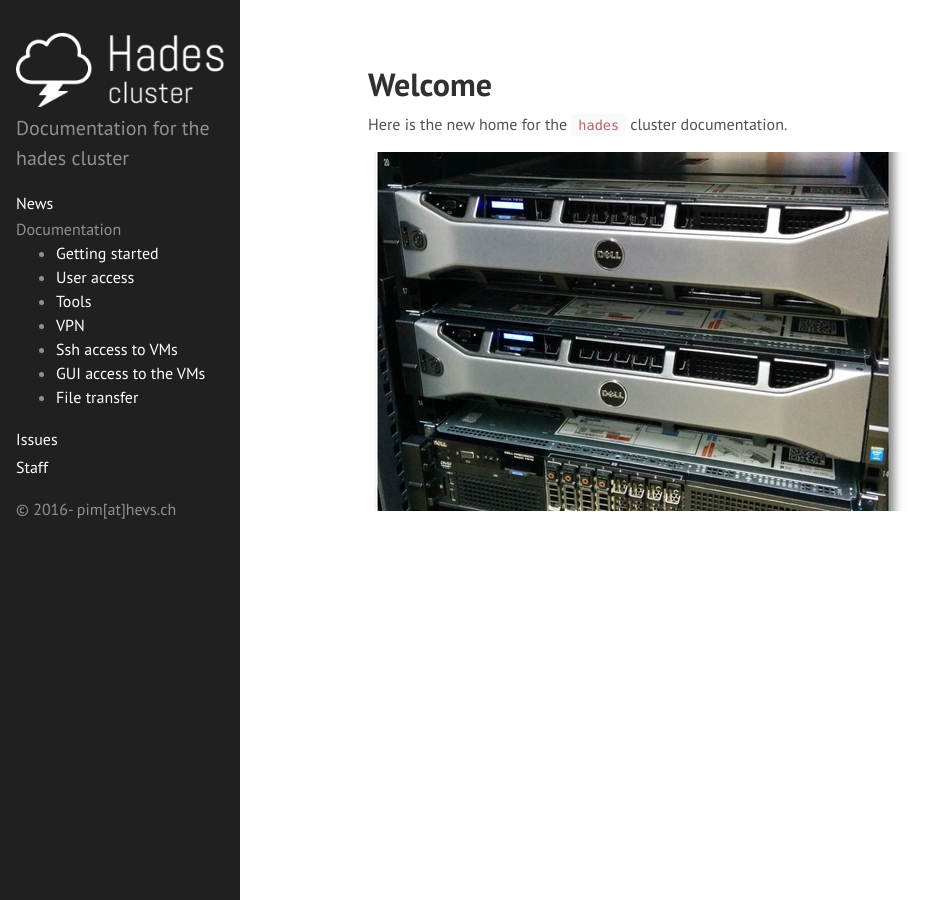
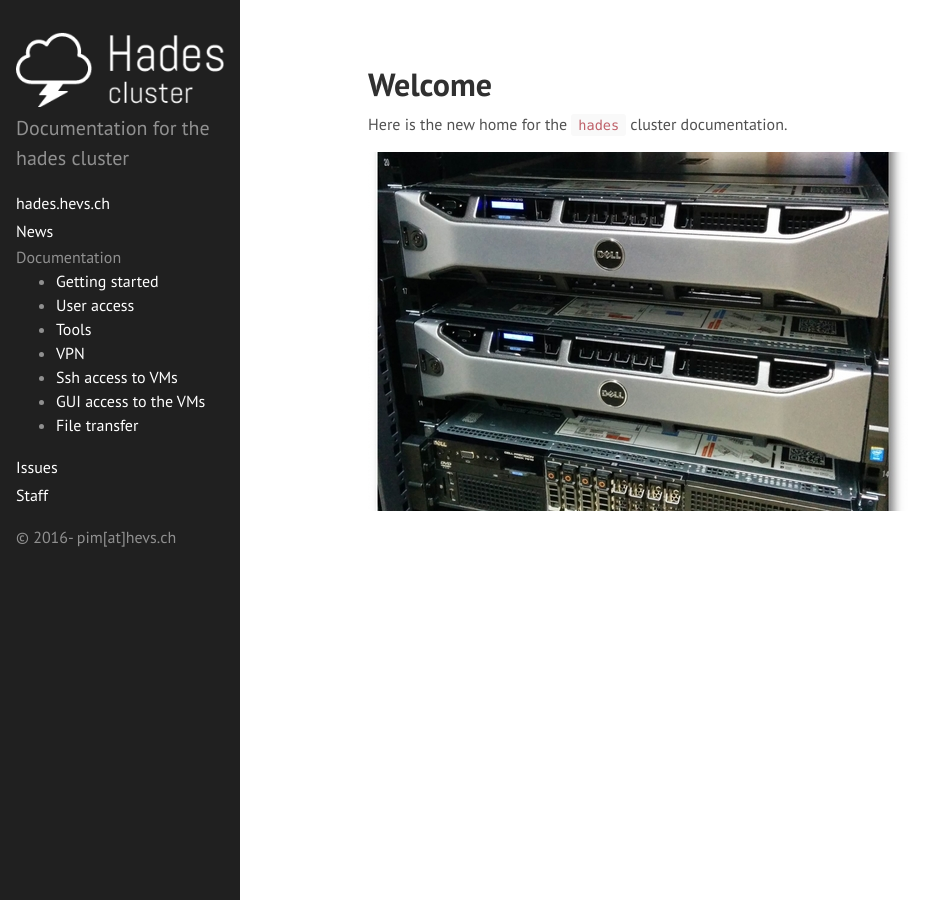
Before and after one commit to hevs-isi/hades, a Jekyll site: the page built from 00-index.md, in a window 1280 px wide. Shown: the whole page, without its empty margins (0-947 px from the left). Built offline with Jekyll 4.4.1, drawn with Linux system fonts in a browser that asks for light colours.

Commit message:
Link to hades.hevs.ch

```diff
--- a/_includes/sidebar.html
+++ b/_includes/sidebar.html
@@ -5,7 +5,7 @@
       <p class="lead">{{ site.description }}</p>
     </div>
     <nav class="sidebar-nav">
-
+      <a class="sidebar-nav-item" href=http://hades.hevs.ch>hades.hevs.ch</a>
       <a class="sidebar-nav-item{% if page.url == node.url %} active{% endif %}" href="{{ site.baseurl }}/news/">News</a>
 
       <span>Documentation</span>
```
